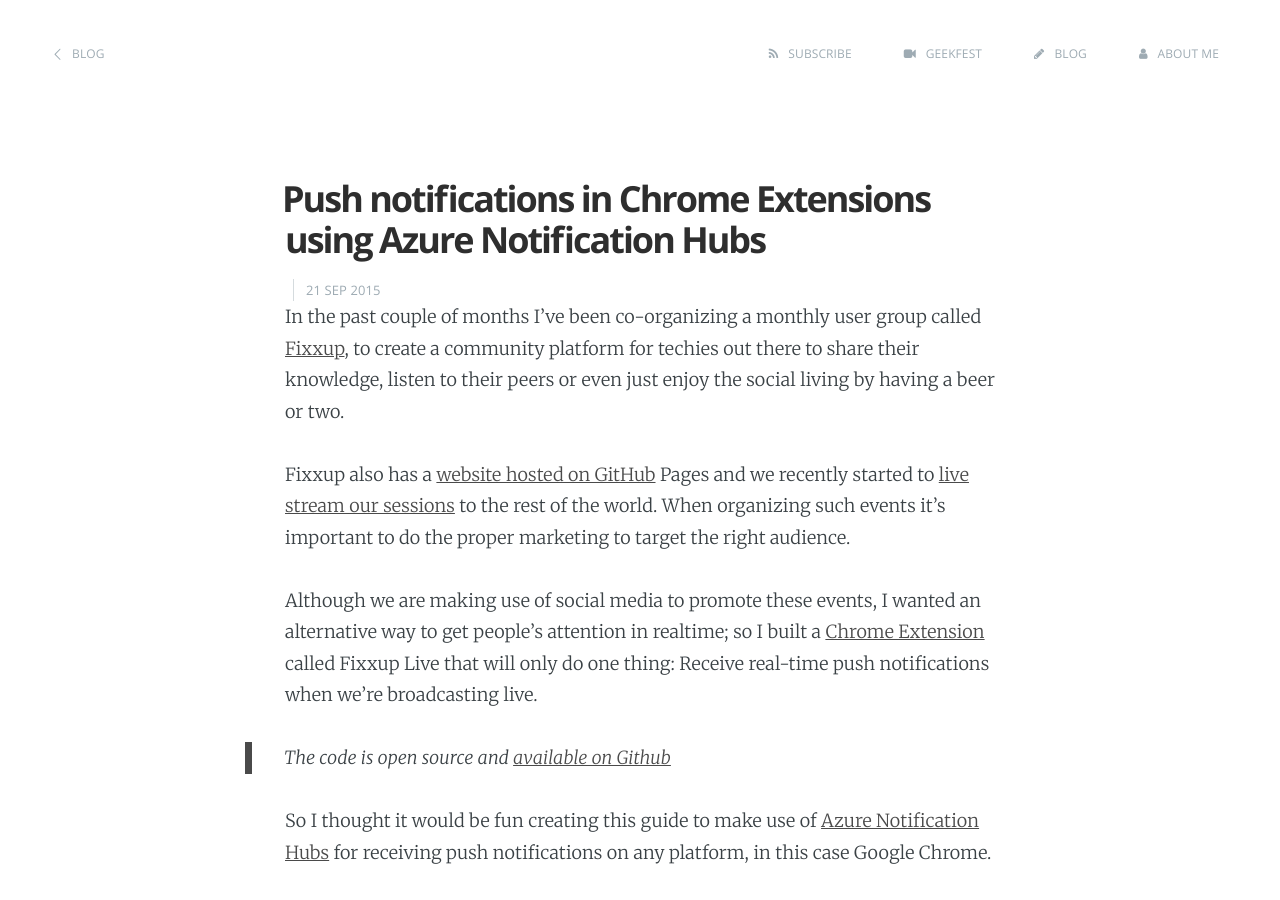
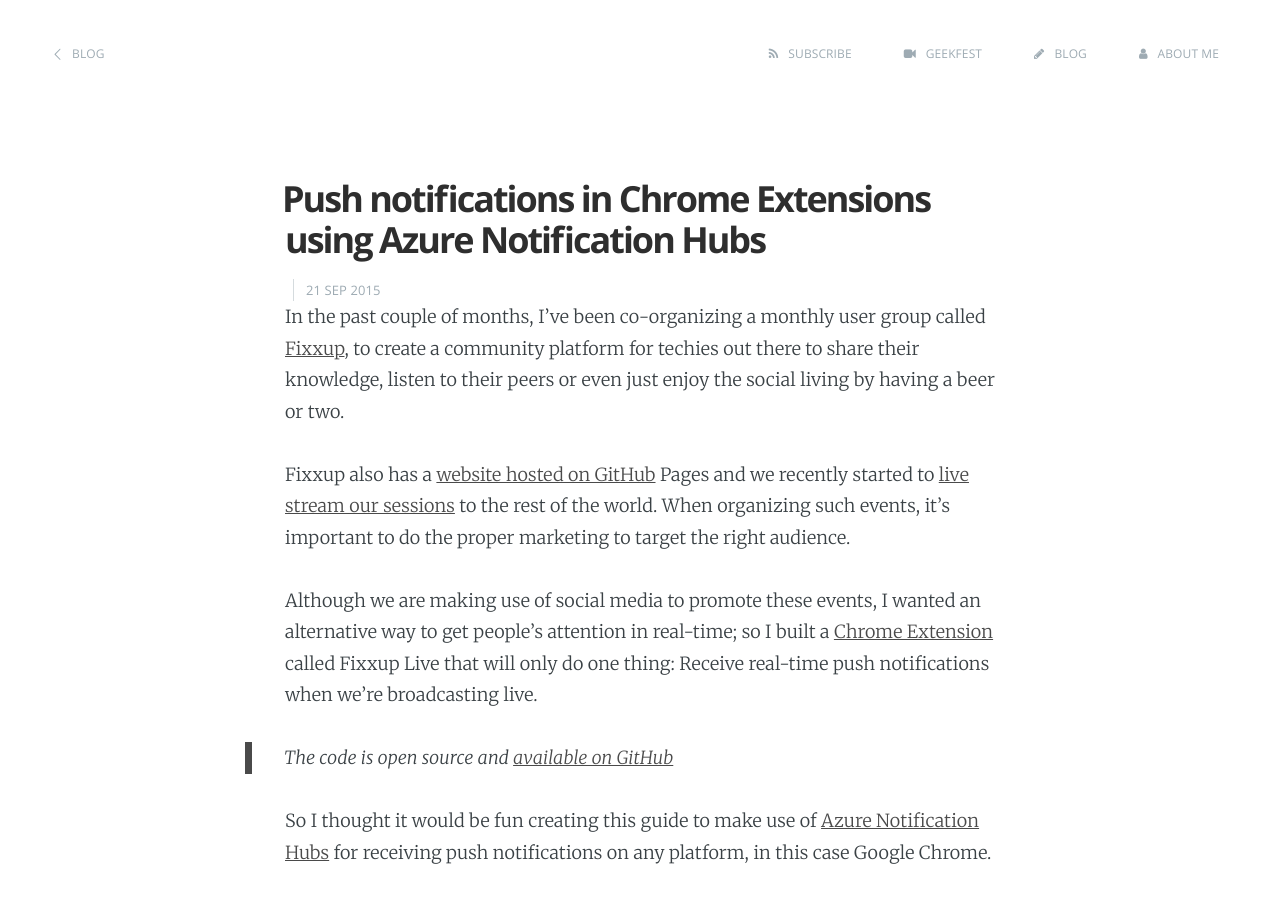
Before and after one commit to faniereynders/faniereynders.github.io, a Jekyll site: the page built from _posts/2015-09-21-push-notifications-in-chrome-extensions-using-azure-notification-hubs.md, in a window 1280 px wide and 900 px high. Built offline with Jekyll 4.4.1, drawn with Linux system fonts in a browser that asks for light colours; nearby versions of some CDN libraries; Markdown is read by kramdown in place of the engine named in the settings; some of the changed text lies outside the part shown.

Commit message:
small grammar fixes

```diff
--- a/_posts/2015-09-21-push-notifications-in-chrome-extensions-using-azure-notification-hubs.md
+++ b/_posts/2015-09-21-push-notifications-in-chrome-extensions-using-azure-notification-hubs.md
@@ -11,13 +11,13 @@ tags:
 - Toast notifications
 - Push notifications
 ---
-In the past couple of months I've been co-organizing a monthly user group called [Fixxup](http://fixxup.nl), to create a community platform for techies out there to share their knowledge, listen to their peers or even just enjoy the social living by having a beer or two.
+In the past couple of months, I've been co-organizing a monthly user group called [Fixxup](http://fixxup.nl), to create a community platform for techies out there to share their knowledge, listen to their peers or even just enjoy the social living by having a beer or two.
 
-Fixxup also has a [website hosted on GitHub](https://github.com/Fixxup/fixxup.github.io) Pages and we recently started to [live stream our sessions](http://fixxup.nl/live) to the rest of the world. When organizing such events it's important to do the proper marketing to target the right audience.
+Fixxup also has a [website hosted on GitHub](https://github.com/Fixxup/fixxup.github.io) Pages and we recently started to [live stream our sessions](http://fixxup.nl/live) to the rest of the world. When organizing such events, it's important to do the proper marketing to target the right audience.
 
-Although we are making use of social media to promote these events, I wanted an alternative way to get people's attention in realtime; so I built a [Chrome Extension](https://developer.chrome.com/extensions) called Fixxup Live that will only do one thing: Receive real-time push notifications when we're broadcasting live.
+Although we are making use of social media to promote these events, I wanted an alternative way to get people's attention in real-time; so I built a [Chrome Extension](https://developer.chrome.com/extensions) called Fixxup Live that will only do one thing: Receive real-time push notifications when we're broadcasting live.
 
-> The code is open source and [available on Github](https://github.com/Fixxup/live-notifier)
+> The code is open source and [available on GitHub](https://github.com/Fixxup/live-notifier)
 
 So I thought it would be fun creating this guide to make use of [Azure Notification Hubs](https://azure.microsoft.com/en-us/documentation/articles/notification-hubs-overview) for receiving push notifications on any platform, in this case Google Chrome.
 
@@ -36,7 +36,7 @@ So I thought it would be fun creating this guide to make use of [Azure Notificat
 
 As you can see, the app back-end is responsible for keeping track and storing of PNS (Post Notification Service) handle registrations.
 
-By using Azure Notification Hubs we move the management of PNS registrations to an external managed service.
+By using Azure Notification Hubs, we move the management of PNS registrations to an external managed service.
 
 ![Overview of push notifications using Azure Notification Hubs](https://acomdpsstorage.blob.core.windows.net/dpsmedia-prod/azure.microsoft.com/en-us/documentation/articles/notification-hubs-overview/20150831045959/notification-hub-diagram.png)
 
```
Also changed, not shown: other parts of _posts/2015-09-21-push-notifications-in-chrome-extensions-using-azure-notification-hubs.md (+2 -2 lines).
